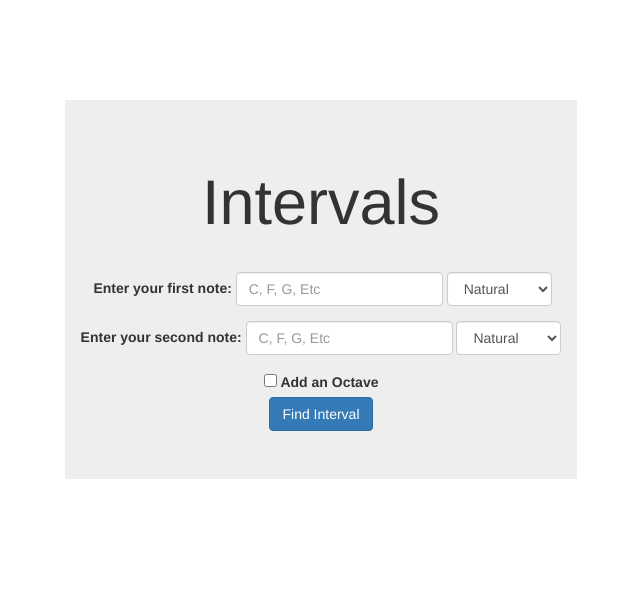
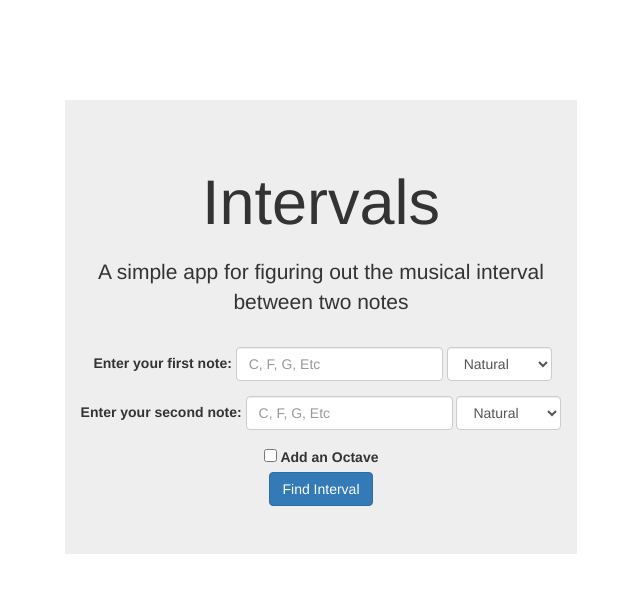
Before and after one commit to squish3993/p2, a PHP site: page / in a window 1280 px wide. Shown: the top 593 px of the page, without its empty margins (319-959 px from the left). Run offline with PHP 8.4, Linux system fonts and the light colour scheme.

Commit message:
Final changes for CSS and logic files

```diff
--- a/index.php
+++ b/index.php
@@ -15,7 +15,9 @@
 	<body>
 		<div class="jumbotron container">
 			<h1 class="display-3 text-center">Intervals</h1>
-
+			<p class='message text-center'>
+				A simple app for figuring out the musical interval between two notes
+			</p>
 			<form method='Get' class='form-inline text-center'>
 				<div class="form-group">
 					<div class="lineOne">
--- a/intervalsLogic.php
+++ b/intervalsLogic.php
@@ -83,15 +83,24 @@
 				$accidentalCharTwo = '';
 			}
 
-			/*Subtracts the second scaler from the first scaler (does it +12 if the octave box is checked) to get the interval between them in scaler form, which corresponds to the IntervalNames array implemented at the top. */
+			/*Subtracts the second scaler from the first scaler (does it +12 if the octave box is checked) to get the interval between them in scaler form, which corresponds to the IntervalNames array implemented at the top. Also inverts any descending intervals*/
 			if (!$octave) {
 				$interval = $noteNumTwo - $noteNum;
+					if ($interval >= 0) {
+						$intervalName = $intervalNames[$interval];
+					} else {
+						$intervalName = $intervalNames[(12+$interval)];
+					}
 			} else {
 				$interval = ($noteNumTwo+12) - $noteNum;
+					if ($interval >= 12) {
+						$intervalName = $intervalNames[$interval];
+					} else {
+						$intervalName = $intervalNames[(12+$interval)];
+					}
 			}
 
 
-			$intervalName = $intervalNames[$interval];  #Stores the interval name as a variable
 			$alertType='alert-info';
 
 			#Concatenates and steralizes all the variables to output on the display
--- a/styles.css
+++ b/styles.css
@@ -4,7 +4,10 @@
 }
 
 h1 {
-	padding-bottom: 25px;
+	padding-bottom: 10px;
+}
+p {
+	padding-bottom: 15px;
 }
 
 .lineOne, .lineTwo {
```
